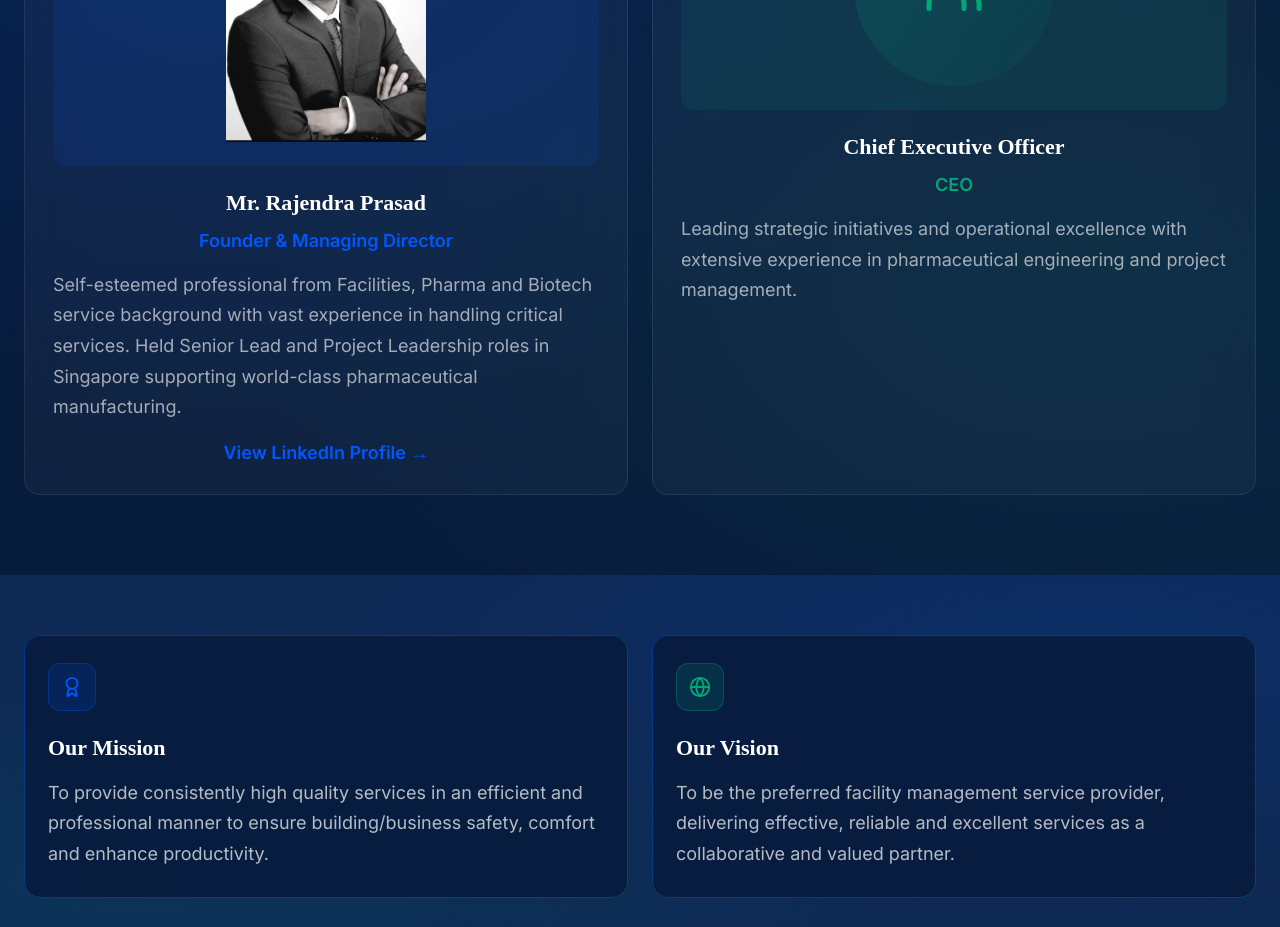
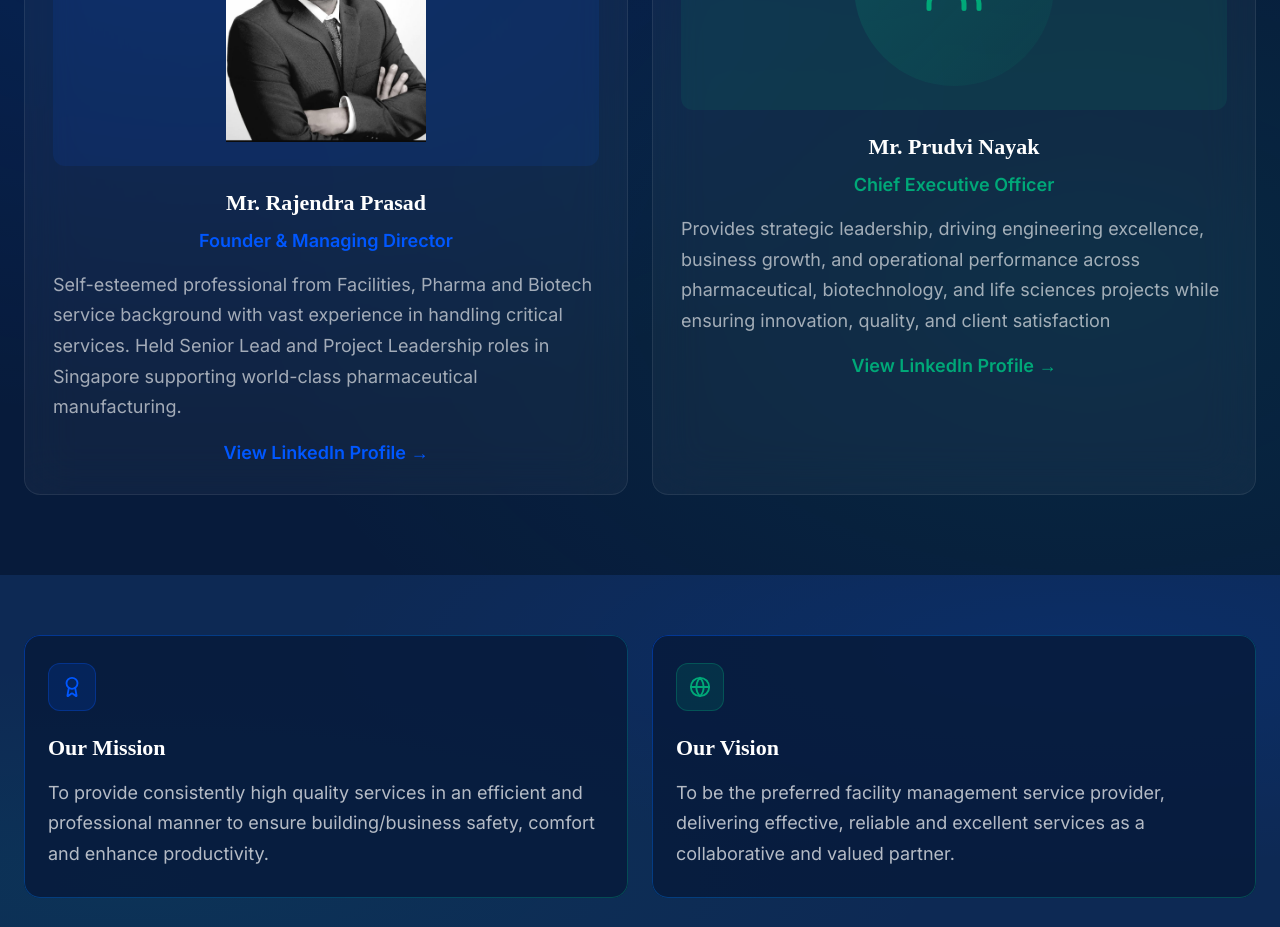
Before and after one commit to Prudvinayak-1729/SP-Consultancy, a React (Vite) app: page /about in a window 1280 px wide. Shown: the part 1860-2787 px from the top of the page. Built offline with nearby package versions, Linux system fonts and the light colour scheme; the HTML template or start-up script is replaced by a standard one; a web font is replaced by a local one.

Commit message:
the changes of about us

```diff
--- a/src/pages/About.tsx
+++ b/src/pages/About.tsx
@@ -137,11 +137,14 @@ export default function About() {
                   <Users size={60} style={{ color: '#00A878' }} />
                 </div>
               </div>
-              <h3 style={{ fontFamily: 'Satoshi', fontWeight: 700, fontSize: 'clamp(18px, 3vw, 22px)', color: 'white', marginBottom: '8px' }}>Chief Executive Officer</h3>
-              <p style={{ fontFamily: 'Inter', fontSize: 'clamp(14px, 2.5vw, 18px)', color: '#00A878', marginBottom: 'clamp(12px, 2vw, 16px)', fontWeight: 600 }}>CEO</p>
-              <p className="body-text" style={{ fontSize: 'clamp(14px, 2.5vw, 18px)', lineHeight: 1.7, textAlign: 'left' }}>
-                Leading strategic initiatives and operational excellence with extensive experience in pharmaceutical engineering and project management.
+              <h3 style={{ fontFamily: 'Satoshi', fontWeight: 700, fontSize: 'clamp(18px, 3vw, 22px)', color: 'white', marginBottom: '8px' }}>Mr. Prudvi Nayak</h3>
+              <p style={{ fontFamily: 'Inter', fontSize: 'clamp(14px, 2.5vw, 18px)', color: '#00A878', marginBottom: 'clamp(12px, 2vw, 16px)', fontWeight: 600 }}>Chief Executive Officer</p>
+              <p className="body-text" style={{ fontSize: 'clamp(14px, 2.5vw, 18px)', lineHeight: 1.7, textAlign: 'left', wordBreak: 'keep-all', hyphens: 'none', overflowWrap: 'normal' }}>
+                Provides strategic leadership, driving engineering excellence, business growth, and operational performance across pharmaceutical, biotechnology, and life sciences projects while ensuring innovation, quality, and client satisfaction
               </p>
+              <a href="https://www.linkedin.com/in/prudvi-nayak-gugulothu-77496513a/" target="_blank" rel="noopener noreferrer" style={{ display: 'inline-block', marginTop: 'clamp(12px, 2vw, 16px)', color: '#00A878', fontWeight: 600, fontSize: 'clamp(14px, 2.5vw, 18px)' }}>
+                View LinkedIn Profile →
+              </a>
             </div>
           </div>
         </div>
```
